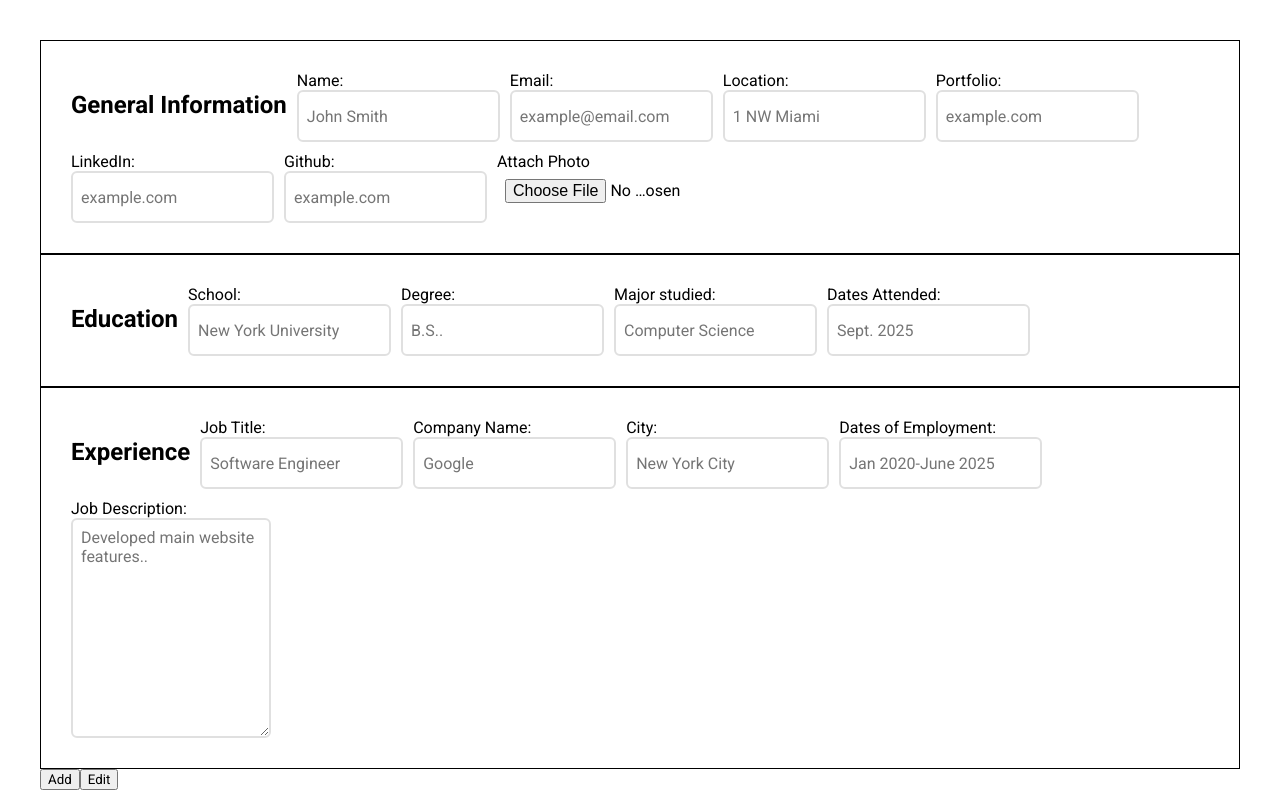
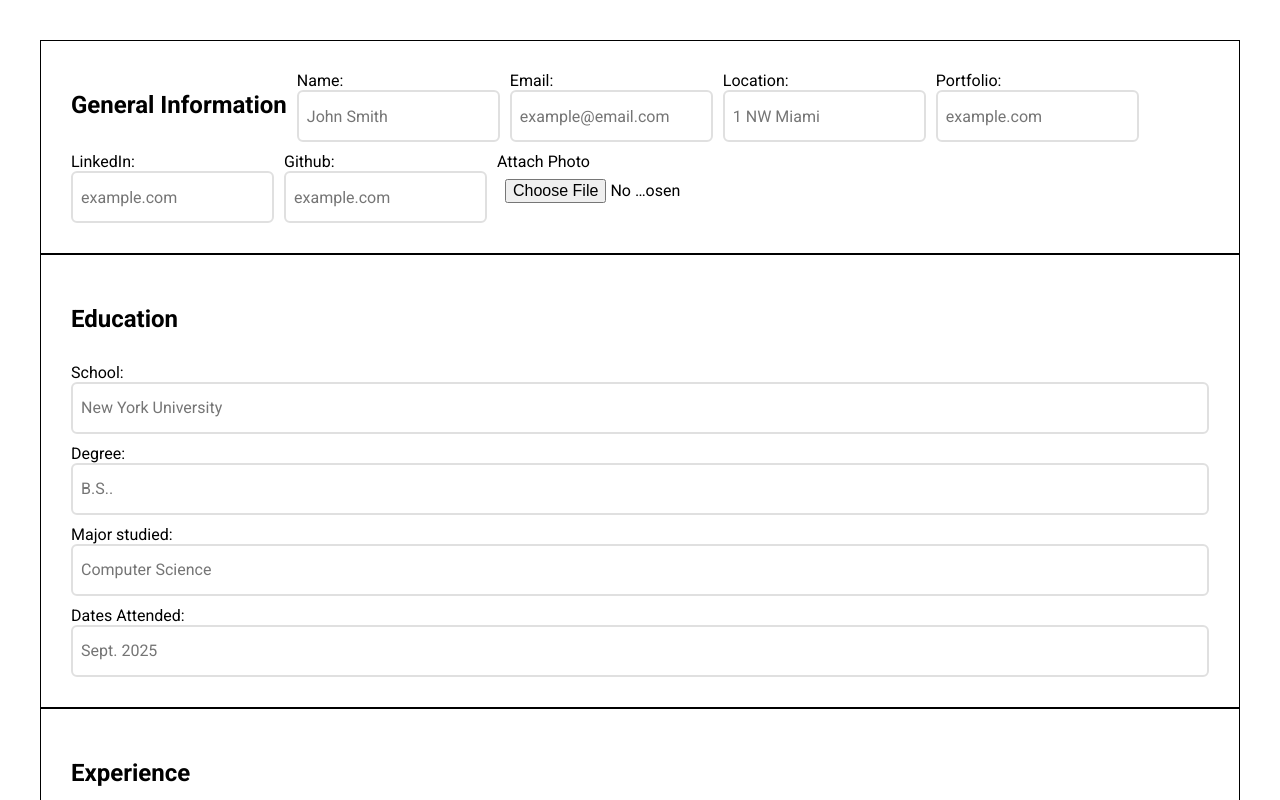
Before and after one commit to luisdaniel0/CV-application, a React (Vite) app in the folder cv-app/: page / in a window 1280 px wide. Shown: the top 800 px of the page. Built offline with nearby package versions, Linux system fonts and the light colour scheme; a web font is replaced by a local one.

Commit message:
styled small tablet screens and styled both buttons and added transition background color style

```diff
--- a/cv-app/src/App.css
+++ b/cv-app/src/App.css
@@ -99,3 +99,35 @@ h3 {
   gap: 10px;
   padding: 10px;
 }
+.buttonContainer {
+  display: flex;
+  justify-content: space-around;
+}
+.submitBtn,
+.editBtn {
+  border: none;
+  border-radius: 5px;
+  width: 5rem;
+  height: 2rem;
+  cursor: pointer;
+  font-weight: 600;
+  background: #667eea;
+  color: white;
+  transition: background-color 0.5s;
+}
+
+.submitBtn:hover,
+.editBtn:hover {
+  background-color: #3e53b3;
+}
+
+@media screen and (min-width: 483px) {
+  .educationContainer,
+  .experienceContainer {
+    display: flex;
+    flex-direction: column;
+  }
+  .jobDescriptionInput {
+    width: 95%;
+  }
+}
```
